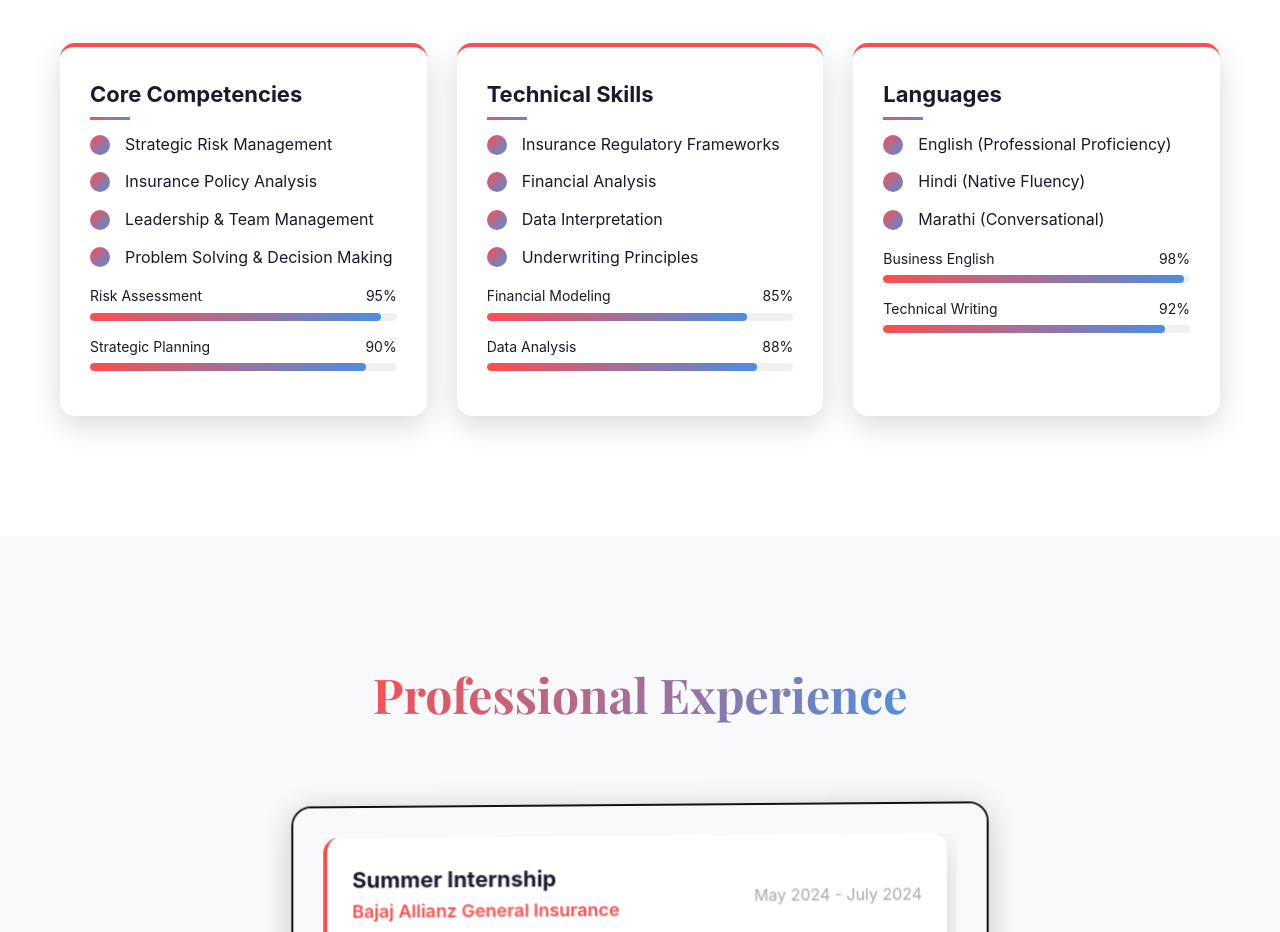
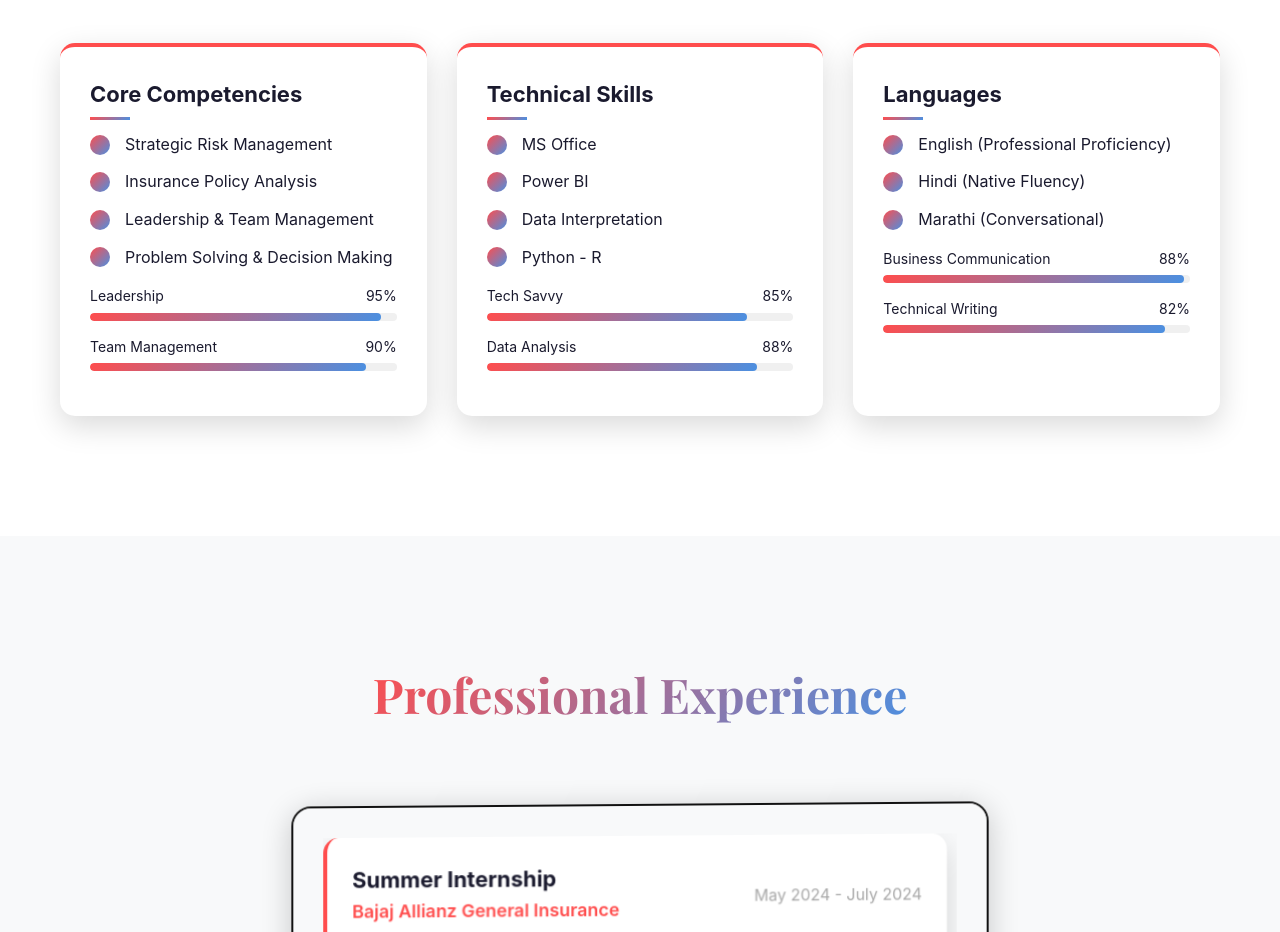
Before and after one commit to satvikjogadand/S, a plain HTML site: page index.html in a window 1280 px wide. Shown: the part 1840-2772 px from the top of the page. Drawn offline with nearby package versions, Linux system fonts and the light colour scheme; a web font is replaced by a local one.

Commit message:
Update index.html

```diff
--- a/index.html
+++ b/index.html
@@ -1151,7 +1151,7 @@
                     <div class="skills-progress">
                         <div class="skill-item">
                             <div class="skill-name">
-                                <span>Risk Assessment</span>
+                                <span>Leadership</span>
                                 <span>95%</span>
                             </div>
                             <div class="progress-bar">
@@ -1160,7 +1160,7 @@
                         </div>
                         <div class="skill-item">
                             <div class="skill-name">
-                                <span>Strategic Planning</span>
+                                <span>Team Management</span>
                                 <span>90%</span>
                             </div>
                             <div class="progress-bar">
@@ -1173,15 +1173,15 @@
                 <div class="skills-category">
                     <h3>Technical Skills</h3>
                     <ul class="skills-list">
-                        <li>Insurance Regulatory Frameworks</li>
-                        <li>Financial Analysis</li>
+                        <li>MS Office</li>
+                        <li>Power BI</li>
                         <li>Data Interpretation</li>
-                        <li>Underwriting Principles</li>
+                        <li>Python - R </li>
                     </ul>
                     <div class="skills-progress">
                         <div class="skill-item">
                             <div class="skill-name">
-                                <span>Financial Modeling</span>
+                                <span>Tech Savvy </span>
                                 <span>85%</span>
                             </div>
                             <div class="progress-bar">
@@ -1210,8 +1210,8 @@
                     <div class="skills-progress">
                         <div class="skill-item">
                             <div class="skill-name">
-                                <span>Business English</span>
-                                <span>98%</span>
+                                <span>Business Communication</span>
+                                <span>88%</span>
                             </div>
                             <div class="progress-bar">
                                 <div class="progress-fill" style="width: 98%"></div>
@@ -1220,7 +1220,7 @@
                         <div class="skill-item">
                             <div class="skill-name">
                                 <span>Technical Writing</span>
-                                <span>92%</span>
+                                <span>82%</span>
                             </div>
                             <div class="progress-bar">
                                 <div class="progress-fill" style="width: 92%"></div>
```
